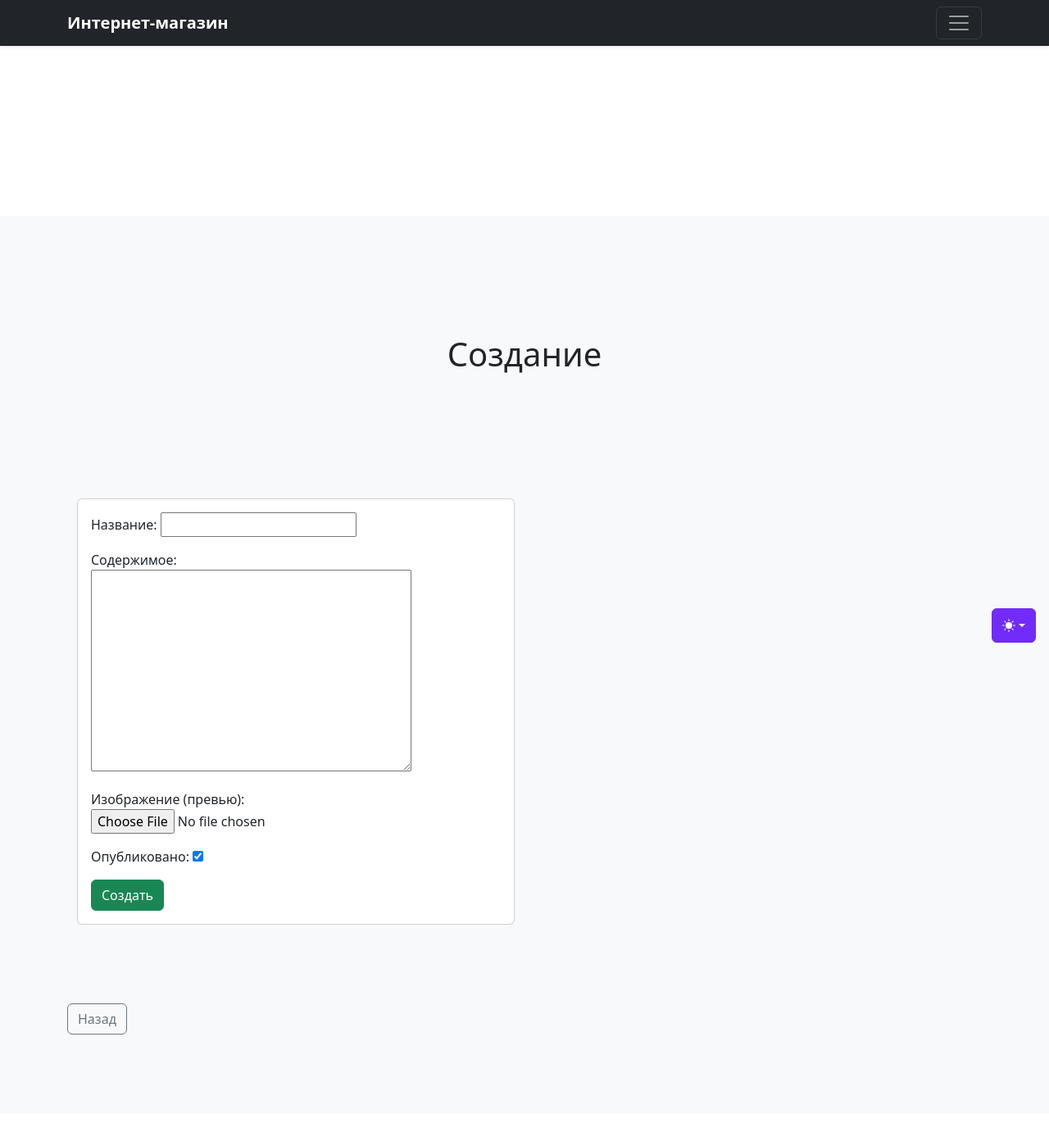
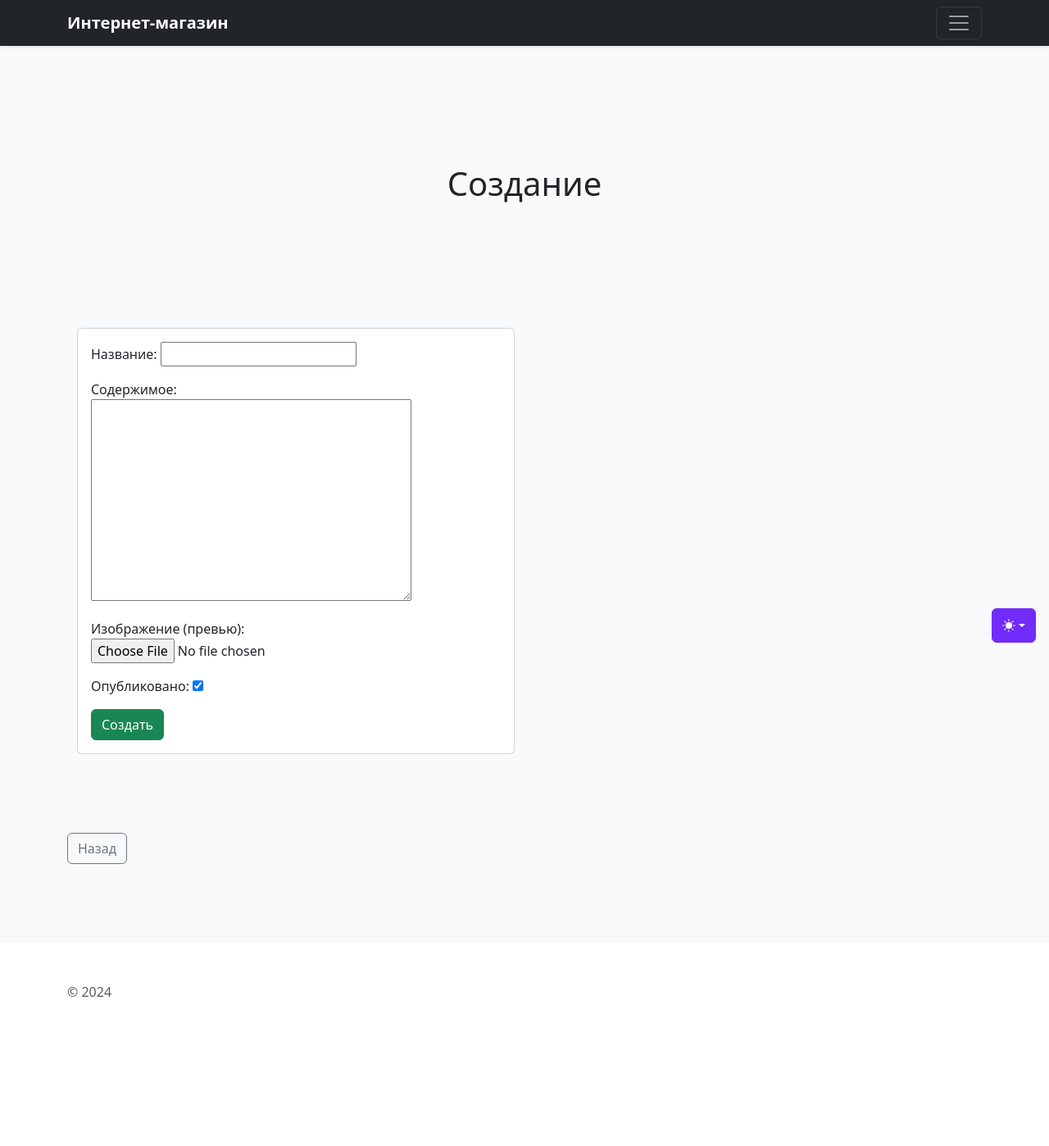
Before and after one commit to AlexTalko/prjdj, a Django app: page /blog/create/ in a window 1280 px wide. Shown: the top 1398 px of the page at 82% size. After the commit the page ends 1216 px from the top, so only its background shows below. Run offline with Django 5.2, Linux system fonts and the light colour scheme; some libraries are stand-ins or nearby versions.

Commit message:
исправлена загрузка страниц исправлена директория тегов исправлены шаблоны

```diff
--- a/catalog/templates/catalog/base.html
+++ b/catalog/templates/catalog/base.html
@@ -2,9 +2,6 @@
 <!doctype html>
 <html lang="ru" data-bs-theme="auto">
 <head>
-    <script type="text/javascript"
-            src="https://gc.kis.v2.scr.kaspersky-labs.com/FD126C42-EBFA-4E12-B309-BB3FDD723AC1/main.js?attr=tKNf6aGpWkmOe_YoPHQxq7hSULThVXVryVtTxvdTSqFoiOdvpaaTCtb_eB-NYsra1dK128NXL9CQx1vUWldYAkv2L6AOOwqHWP7MU7q36qc"
-            charset="UTF-8"></script>
     <script src="{% static 'js/color-modes.js' %}"></script>
 
     <meta charset="utf-8">
@@ -178,14 +175,6 @@
 
 <main>
 
-    <section class="py-5 text-center container">
-        <div class="row py-lg-5">
-            <div class="col-lg-6 col-md-8 mx-auto">
-                <h1 class="font-weight-bold">{{ title }}</h1>
-                <p class="lead text-body-secondary"></p>
-            </div>
-        </div>
-    </section>
 
     <div class="album py-5 bg-body-tertiary">
         <div class="container">
--- a/catalog/templates/catalog/category_detail.html
+++ b/catalog/templates/catalog/category_detail.html
@@ -27,5 +27,5 @@
         </div>
         {% endfor %}
     </div>
-    <a style="text-align:center" href="{% url 'catalog:category_main_page' %}" role="button">Назад в категории</a>
+    <a style="text-align:center" href="{% url 'catalog:category_list' %}" role="button">Назад в категории</a>
     {% endblock %}
```
Also changed, not shown: config/settings.py (+4 -4 lines), catalog/templatetags/__init__.py (added), catalog/templatetags/my_tags.py (renamed from catalog/templates/templatetags/my_tags.py).
